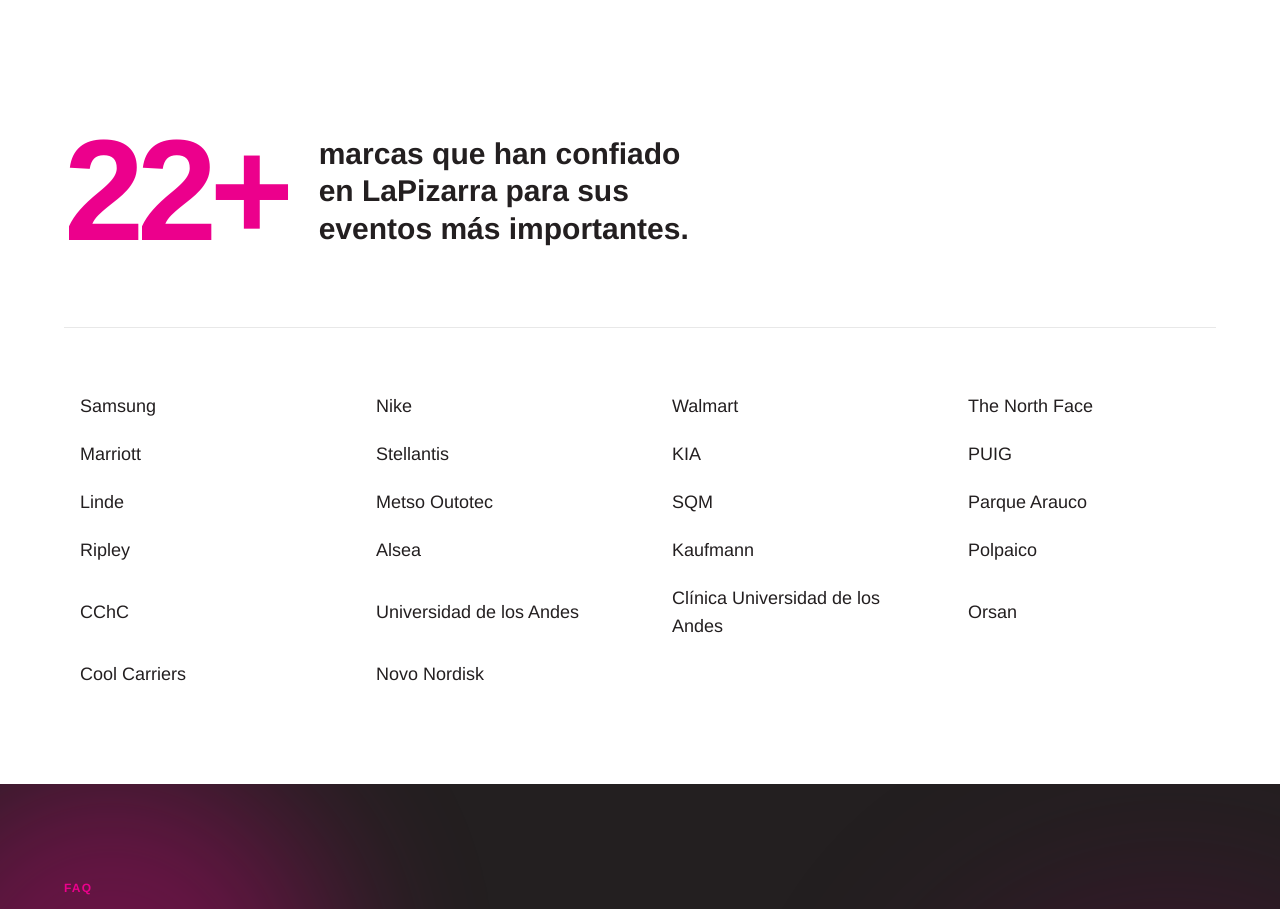
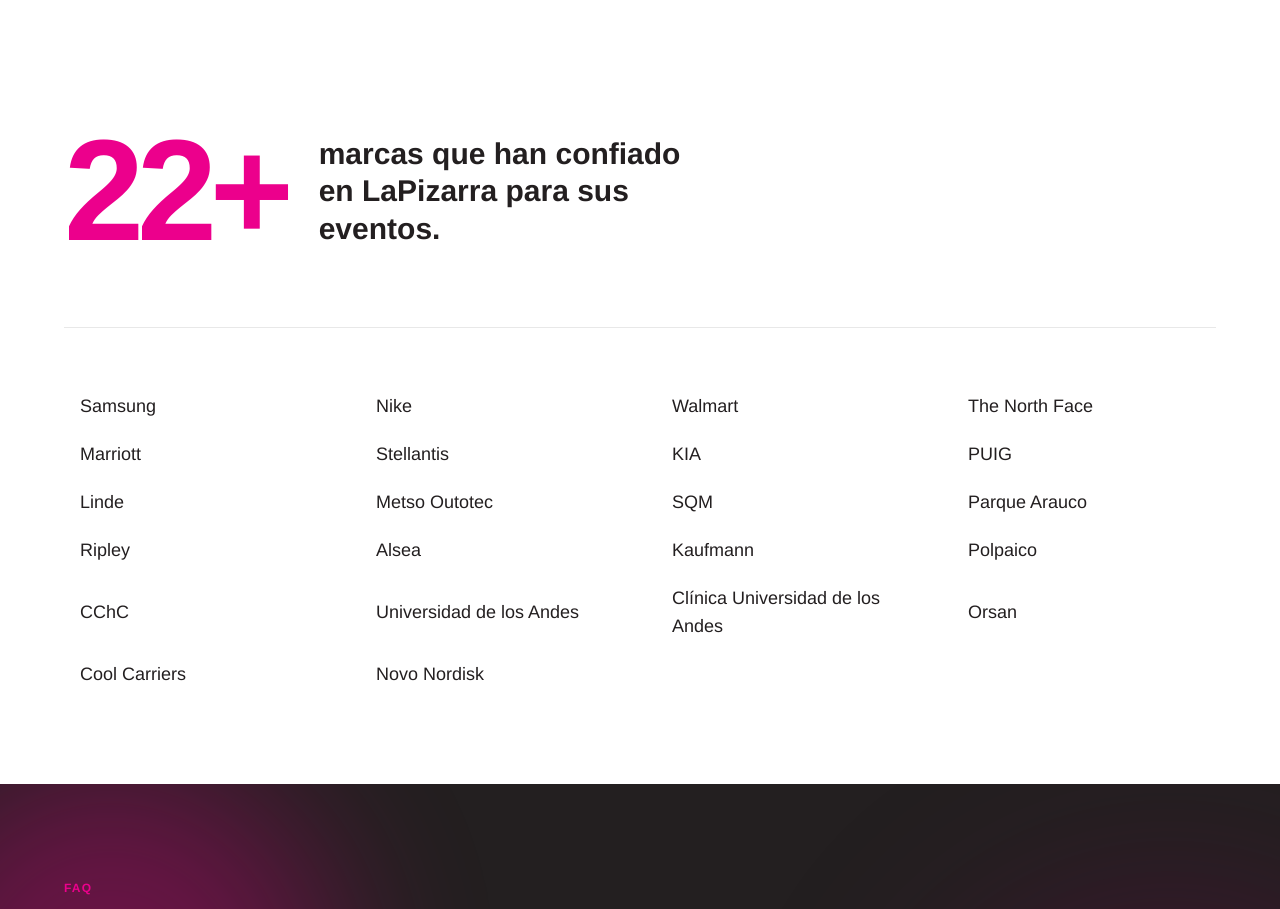
Before and after one commit to sebavigneaux-ui/lapizarra, a Next.js app: page / in a window 1280 px wide. Shown: the part 10700-11609 px from the top of the page. Built offline with nearby package versions, Linux system fonts and the light colour scheme.

Commit message:
Shorten client stat message

```diff
--- a/app/components/ClientesDestacados.tsx
+++ b/app/components/ClientesDestacados.tsx
@@ -20,7 +20,7 @@ export default function ClientesDestacados() {
           </div>
           <div className="md:pb-4">
             <p className="text-[#231F20] text-2xl md:text-3xl font-black leading-tight max-w-sm">
-              marcas que han confiado en LaPizarra para sus eventos más importantes.
+              marcas que han confiado en LaPizarra para sus eventos.
             </p>
           </div>
         </div>
```
